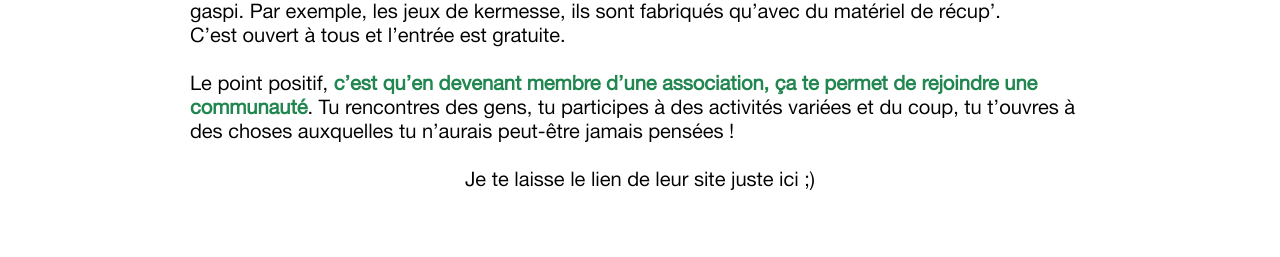
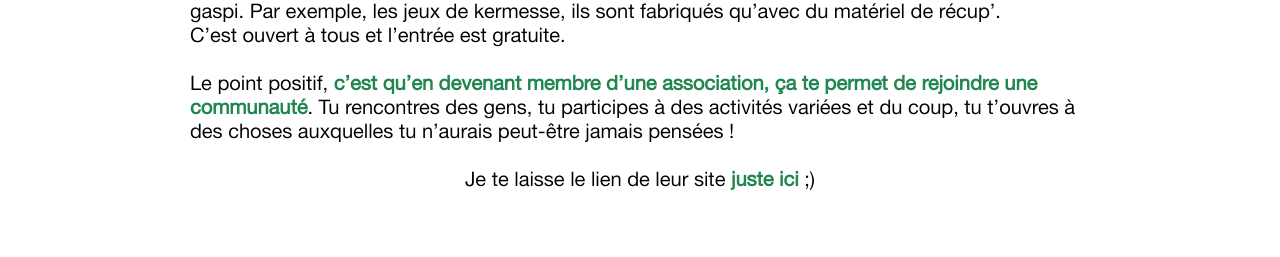
Before and after one commit to HeloisePi/Reboot2023_, a SvelteKit app: page /sedivertir/eturecup in a window 1280 px wide. Shown: the part 1031-1288 px from the top of the page. Built offline with nearby package versions, Linux system fonts and the light colour scheme.

Commit message:
hoover link green

```diff
--- a/src/routes/sedivertir/eturecup/+page.svelte
+++ b/src/routes/sedivertir/eturecup/+page.svelte
@@ -24,7 +24,7 @@
     rejoindre une communauté</span>. Tu rencontres des gens, tu participes à des activités variées
     et du coup, tu t’ouvres à des choses auxquelles tu n’aurais peut-être jamais pensées ! </p>
 
-    <p>Je te laisse le lien de leur site <a href="http://eturecup.org">juste ici </a>;)</p>
+    <p>Je te laisse le lien de leur site <a href="http://eturecup.org">juste ici </a> ;) </p>
 
     </Contenaire>
 </section>
@@ -46,4 +46,14 @@
         max-width: 900px;
         margin-bottom: 3vh;
     }
+
+	a {
+		color: #21864f;
+		font-weight: bold;
+	}
+
+	a:hover {
+		text-decoration: underline;
+		text-underline-offset: 0.4vh;
+	}
 </style>
```
